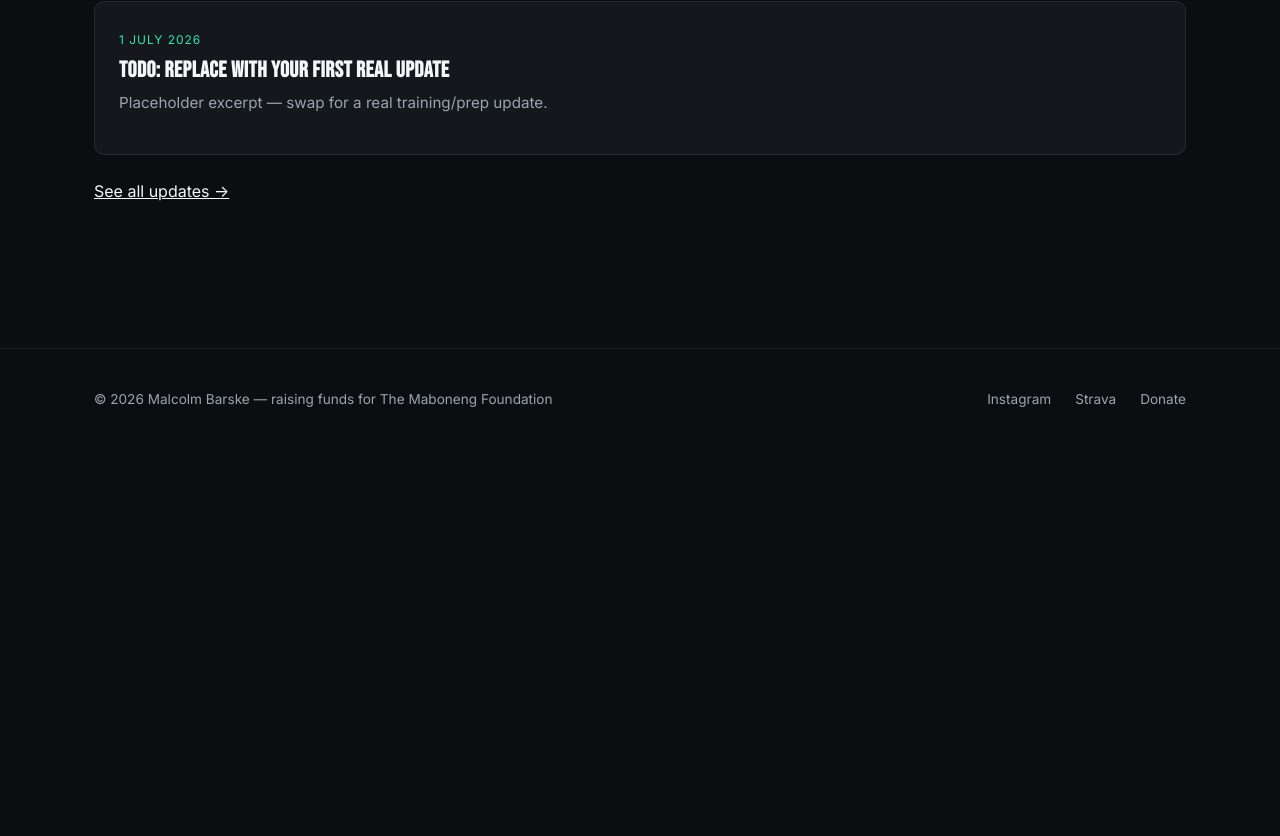
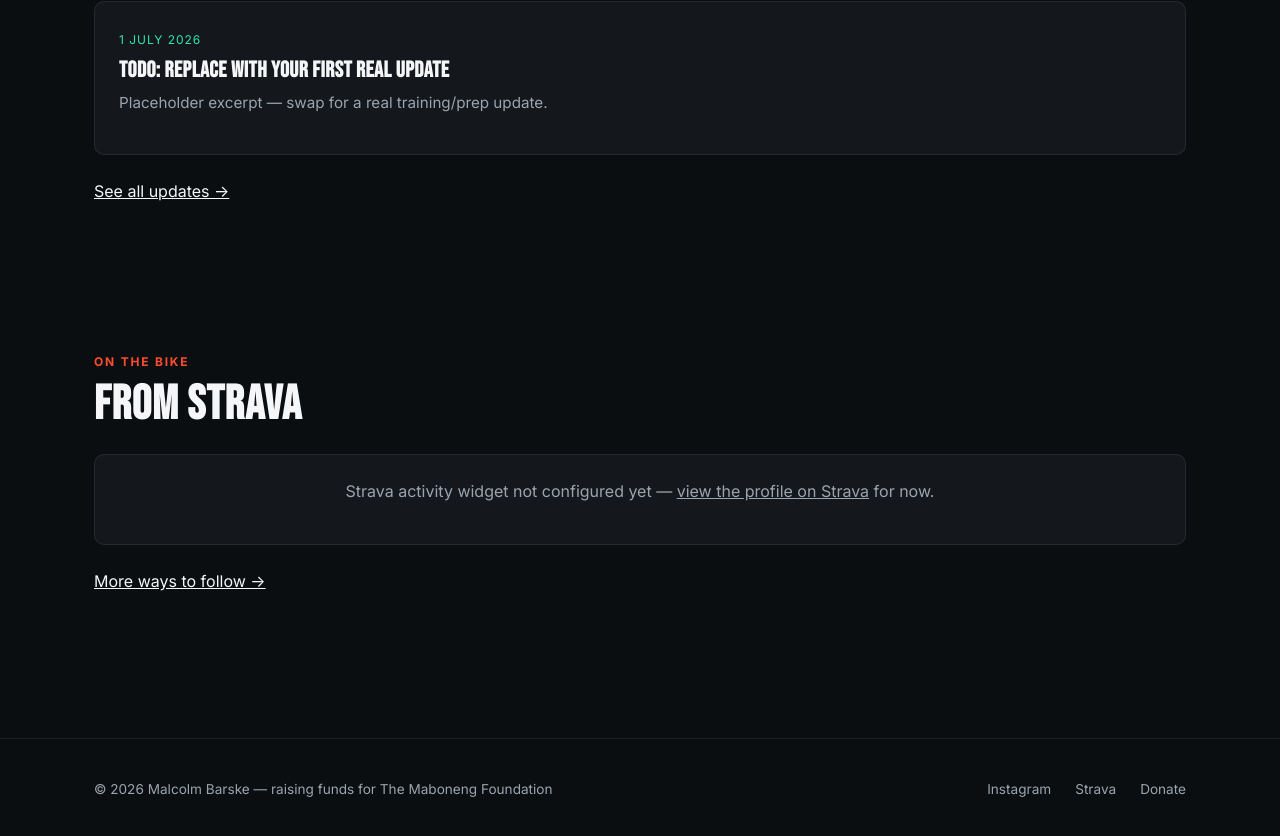
Before and after one commit to Malcolmb79/theultracyclist, a React (Vite) app: page / in a window 1280 px wide. Shown: the part 1278-2114 px from the top of the page. Before the commit the page ends 1728 px from the top, so only its background shows below. Built offline with nearby package versions, Linux system fonts and the light colour scheme; no server answers.

Commit message:
Add Strava feed section to homepage, set real athlete ID
Co-Authored-By: Claude Sonnet 5 <noreply@anthropic.com>
Claude-Session: https://claude.ai/code/session_01BWPbRtSFJtfwqjyanS85gw

```diff
--- a/src/data/site.ts
+++ b/src/data/site.ts
@@ -4,7 +4,7 @@ export const site = {
   tagline: "Chasing the Ireland North–South record — for the kids of the Maboneng Foundation.",
   charityName: "The Maboneng Foundation",
   instagramUrl: "https://www.instagram.com/the_ultra_cyclist/",
-  stravaUrl: "https://www.strava.com/athletes/YOUR_ATHLETE_ID",
+  stravaUrl: "https://www.strava.com/athletes/256427",
   nav: [
     { label: "Home", to: "/" },
     { label: "The Record", to: "/the-record" },
--- a/src/data/strava.ts
+++ b/src/data/strava.ts
@@ -3,7 +3,7 @@
 // and paste the resulting iframe src below. No OAuth/API token needed — this is
 // Strava's public no-auth widget.
 export const strava = {
-  profileUrl: "https://www.strava.com/athletes/YOUR_ATHLETE_ID",
+  profileUrl: "https://www.strava.com/athletes/256427",
   // TODO: replace with the real embed src once generated from Strava settings.
   widgetSrc: "",
 };
--- a/src/pages/HomePage.tsx
+++ b/src/pages/HomePage.tsx
@@ -2,6 +2,7 @@ import { Link } from "react-router-dom";
 import Hero from "../components/hero/Hero";
 import FundraiserProgress from "../components/fundraiser/FundraiserProgress";
 import JourneyList from "../components/journey/JourneyList";
+import StravaEmbed from "../components/social/StravaEmbed";
 import SectionHeading from "../components/shared/SectionHeading";
 import { journeyEntries } from "../data/journey";
 
@@ -30,6 +31,16 @@ export default function HomePage() {
           </p>
         </div>
       </section>
+
+      <section className="section">
+        <div className="container">
+          <SectionHeading eyebrow="On the bike" title="From Strava" />
+          <StravaEmbed />
+          <p style={{ marginTop: "1.5rem" }}>
+            <Link to="/follow">More ways to follow &rarr;</Link>
+          </p>
+        </div>
+      </section>
     </>
   );
 }
```
